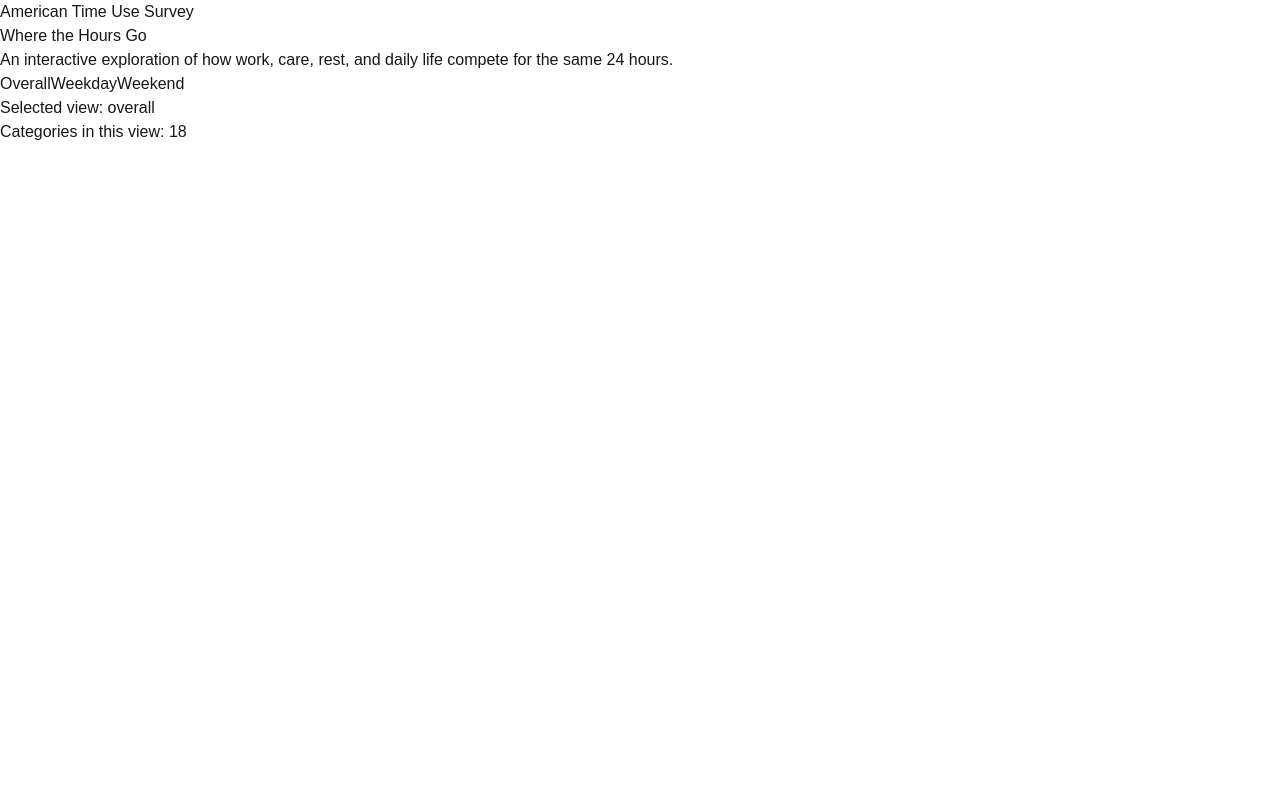
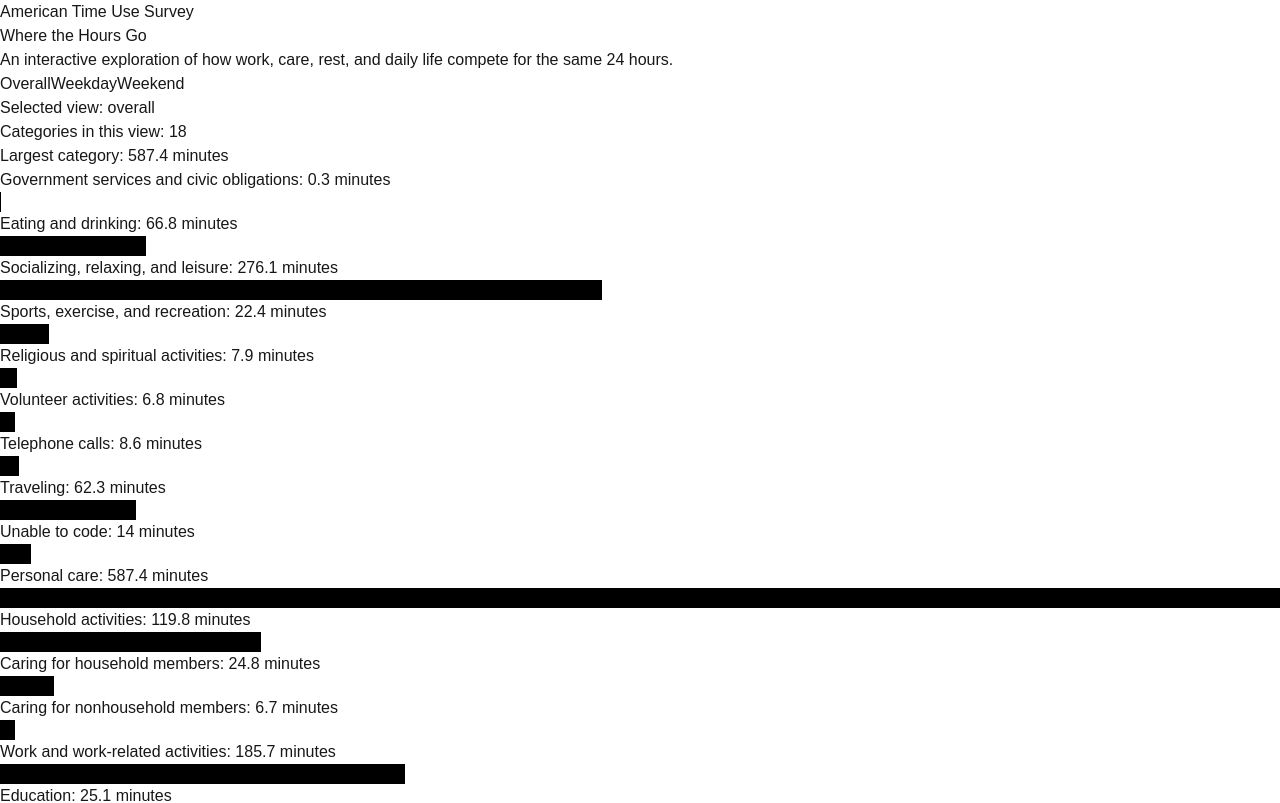
Before and after one commit to kimberlydemaio/data-visualization-lab, a Next.js app: page /where-the-hours-go in a window 1280 px wide. Shown: the top 803 px of the page. Built offline with nearby package versions, Linux system fonts and the light colour scheme.

Commit message:
Create time-use category bars

```diff
--- a/src/app/where-the-hours-go/TimeUseChart.js
+++ b/src/app/where-the-hours-go/TimeUseChart.js
@@ -1,6 +1,7 @@
 "use client";
 
 import { useEffect, useState } from "react";
+import * as d3 from "d3";
 
 export default function TimeUseChart() {
   // State
@@ -18,6 +19,10 @@
 
   // Select the active dataset
   const selectedData = timeUseData?.[selectedView];
+  const maxMinutes = selectedData
+    ? d3.max(selectedData, (item) => item.averageMinutes)
+    : 0;
+  const widthScale = d3.scaleLinear().domain([0, maxMinutes]).range([0, 100]);
 
   // Page output
   return (
@@ -33,6 +38,26 @@
           {/* Temporary data checks */}
           <p>Selected view: {selectedView}</p>
           <p>Categories in this view: {selectedData.length}</p>
+          <p>Largest category: {maxMinutes} minutes</p>
+
+          {/* Bar chart */}
+          <div>
+            {selectedData.map((item) => (
+              <div key={item.category}>
+                <p>
+                  {item.category}: {item.averageMinutes} minutes
+                </p>
+
+                <div
+                  style={{
+                    width: `${widthScale(item.averageMinutes)}%`,
+                    height: "20px",
+                    backgroundColor: "black",
+                  }}
+                />
+              </div>
+            ))}
+          </div>
         </div>
       ) : (
         <p>Loading visualization data...</p>
```
